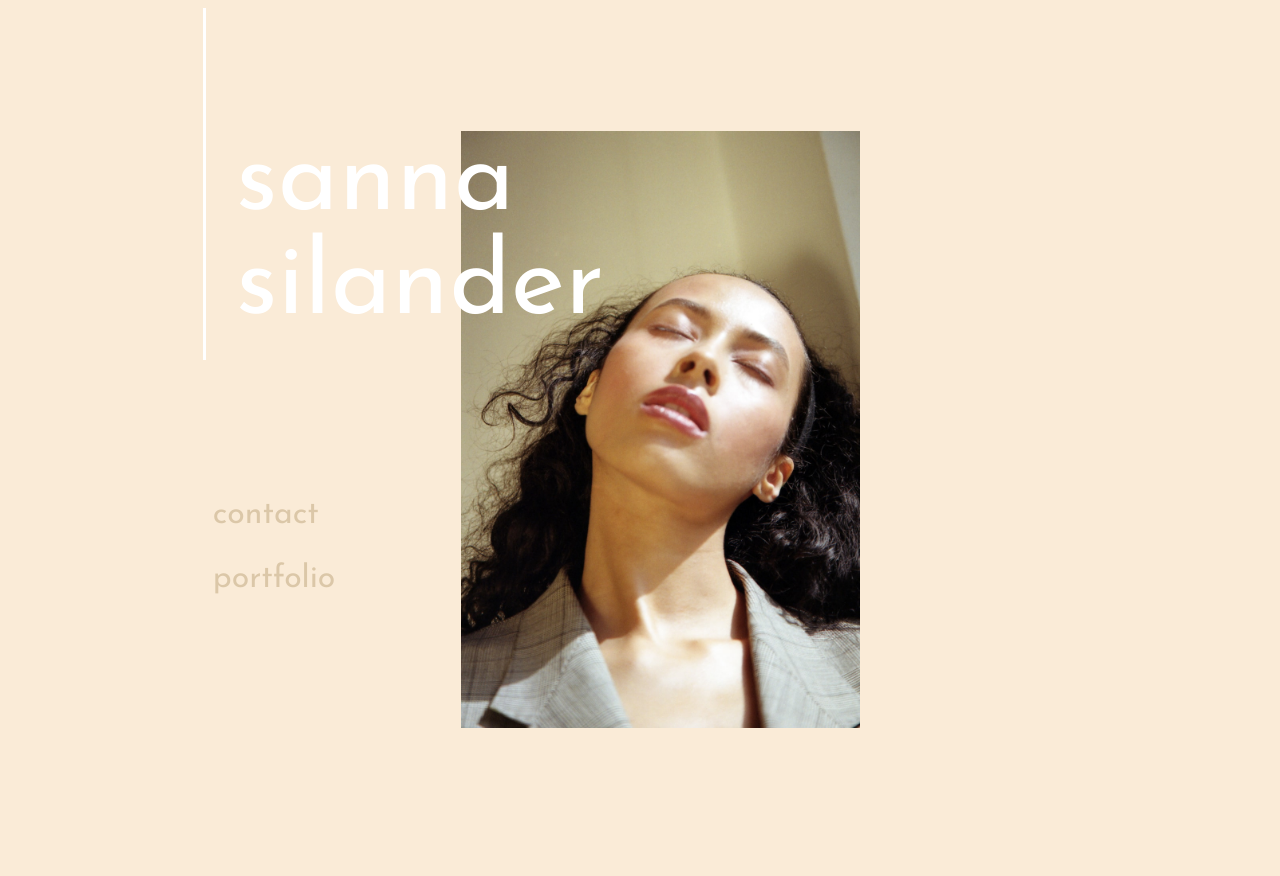
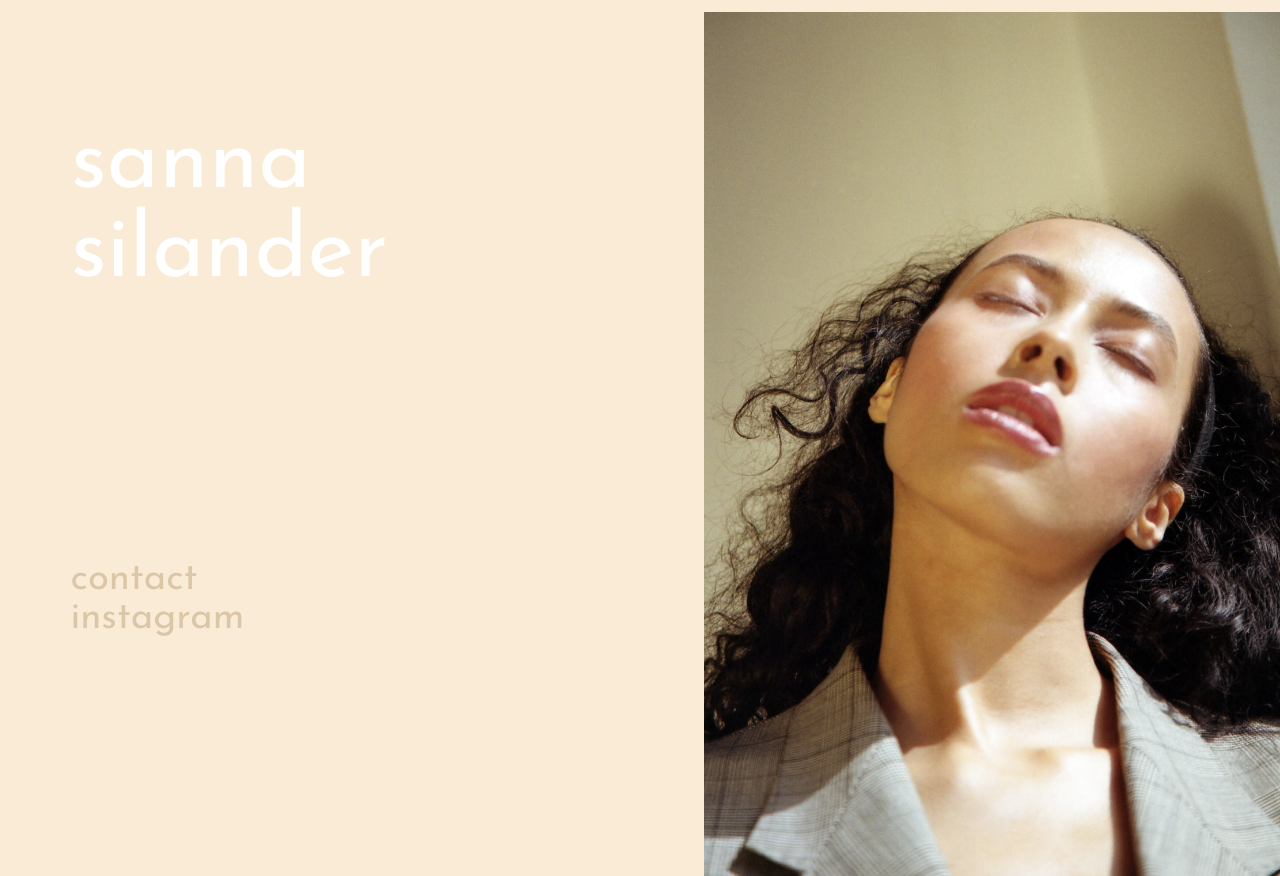
Before and after one commit to joonassuo/joonassuo.github.io, a plain HTML site: page sannasilander/index.html in a window 1280 px wide. Shown: the top 876 px of the page. Before the commit the page ends 800 px from the top, so only its background shows below. Drawn offline with nearby package versions, Linux system fonts and the light colour scheme.

Commit message:
added option 2, which has scrollable image gallery. added more pics

```diff
--- a/sannasilander/index.html
+++ b/sannasilander/index.html
@@ -13,7 +13,7 @@
 </head>
 
 <body>
-
+    <!--
     <div class="grid-container">
         <div class="v1"></div>
         <div class="name">&nbsp;sanna<br>&nbsp;silander</div>
@@ -26,6 +26,51 @@
             <img class="inline-pic" id="pic2" src="compressed/Webp.net-resizeimage (3).jpg" alt="nicepic">
         </div>
         <div class="social"></div>
+    </div>
+-->
+
+    <div class="version2">
+        <div class="info-container">
+            <div class="v1"></div>
+            <div class="name-ver2">sanna<br>silander</div>
+            <div class="description-ver2">
+                <a class="contact-link" href="https://www.google.com">contact</a><br>
+                <a class="portfolio-link" href="https://www.google.com">instagram</a>
+            </div>
+        </div>
+        <div class="grid" data-colcade="columns: .grid-col, items: .grid-item">
+            <!-- columns -->
+            <div class="grid-col grid-col--1"></div>
+            <div class="grid-col grid-col--2"></div>
+            <!-- items -->
+            <div class="grid-item">
+                <img src="compressed/Webp.net-resizeimage.jpg" alt="pic1">
+            </div>
+            <div class="grid-item">
+                <img src="compressed/190514_LoviaAW19_599-1024x684_0HPexO1e.jpg" alt="pic2">
+            </div>
+            <div class="grid-item">
+                <img src="compressed/Webp.net-resizeimage (3).jpg" alt="pic3">
+            </div>
+            <div class="grid-item">
+                <img src="compressed/Webp.net-resizeimage (5).jpg" alt="pic4">
+            </div>
+            <div class="grid-item">
+                <img src="compressed/Webp.net-resizeimage (7).jpg" alt="pic5">
+            </div>
+            <div class="grid-item">
+                <img src="compressed/Webp.net-resizeimage (6).jpg" alt="pic6">
+            </div>
+            <div class="grid-item">
+                <img src="compressed/Webp.net-resizeimage (8).jpg" alt="pic7">
+            </div>
+            <div class="grid-item">
+                <img src="compressed/Webp.net-resizeimage (4).jpg" alt="pic8">
+            </div>
+            <div class="grid-item">
+                <img src="compressed/190514_LoviaAW19_736-1024x684_4cPLSFFC.jpg" alt="pic9">
+            </div>
+        </div>
     </div>
 
     <div class="mobile">
@@ -53,5 +98,6 @@
     </div>
 </body>
 <script src="https://unpkg.com/flickity@2/dist/flickity.pkgd.min.js"></script>
+<script src="https://unpkg.com/colcade@0/colcade.js"></script>
 
 </html>
--- a/sannasilander/style.css
+++ b/sannasilander/style.css
@@ -1,5 +1,64 @@
 body {
   background-color: antiquewhite;
+}
+
+.info-container {
+  position: fixed;
+  top: 0;
+  left: 0;
+  height: 100vh;
+  width: 55vw;
+  margin: 0;
+}
+
+.name-ver2 {
+  position: absolute;
+  top: 15%;
+  left: 10%;
+  font-family: "Josefin Sans", sans-serif;
+  font-size: 7vmax;
+  z-index: 1;
+  color: rgb(255, 255, 255);
+}
+
+.description-ver2 {
+  position: absolute;
+  top: 70%;
+  left: 10%;
+  font-family: "Josefin Sans", sans-serif;
+  font-size: 3vmax;
+  color: rgb(255, 255, 255);
+}
+
+.grid {
+  display: inline-block;
+  position: absolute;
+  right: 0;
+  top: 0;
+  height: 100vh;
+  width: 45vw;
+}
+
+.grid:after {
+  display: block;
+  content: "";
+  clear: both;
+}
+
+.grid-col {
+  float: left;
+  width: 48%;
+  margin-left: 1.5%;
+}
+
+.grid-item {
+  margin-top: 2%;
+  margin-bottom: 2%;
+}
+
+img {
+  width: 100%;
+  height: auto;
 }
 
 .mobile {
@@ -15,11 +74,13 @@ body {
   grid-gap: 1em;
 }
 
+/*
 .v1 {
   grid-column: 2/3;
   grid-row: 1/4;
   border-left: 3px solid rgb(255, 255, 255);
 }
+*/
 
 .name {
   grid-column: 2/5;
@@ -79,6 +140,10 @@ a:hover {
   }
 
   .grid-container {
+    display: none;
+  }
+
+  .version2 {
     display: none;
   }
 
```
Also changed, not shown: sannasilander/compressed/190514_LoviaAW19_599-1024x684_0HPexO1e.jpg (added), sannasilander/compressed/190514_LoviaAW19_736-1024x684_4cPLSFFC.jpg (added), sannasilander/compressed/Webp.net-resizeimage (6).jpg (added), sannasilander/compressed/Webp.net-resizeimage (7).jpg (added), sannasilander/compressed/Webp.net-resizeimage (8).jpg (added).
